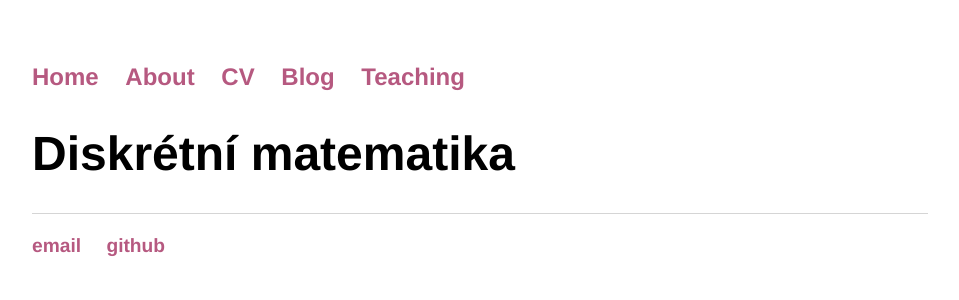
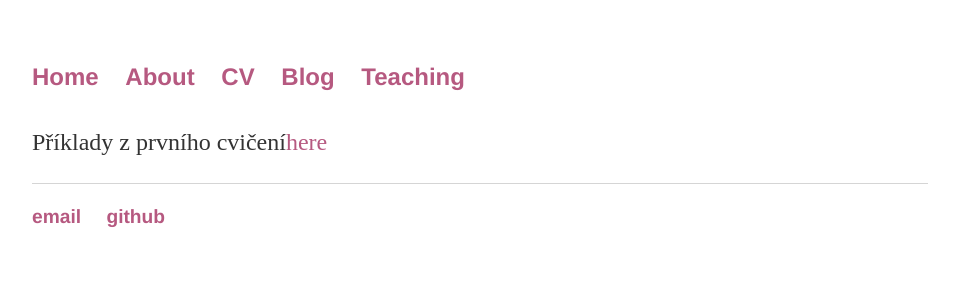
Before and after one commit to lavakin/lavakin.github.io, a Jekyll site: the page built from diskretka/index.html, in a window 1280 px wide. Shown: the top 300 px of the page, without its empty margins (160-1119 px from the left). Built offline with Jekyll 4.4.1, drawn with Linux system fonts in a browser that asks for light colours.

Commit message:
Update index.html

```diff
--- a/diskretka/index.html
+++ b/diskretka/index.html
@@ -3,5 +3,6 @@ layout: default
 title: Nikola Kalábová, Personal Webpage
 ---
 <div class="blurb">
-	<h1>Diskrétní matematika</h1>
+	<h1></h1>
+	<p>Příklady z prvního cvičení<a href="https://lavakin.github.io/diskretka/zadani/cviceni1.pdf">here</a></p>
 </div><!-- /.blurb -->
```
